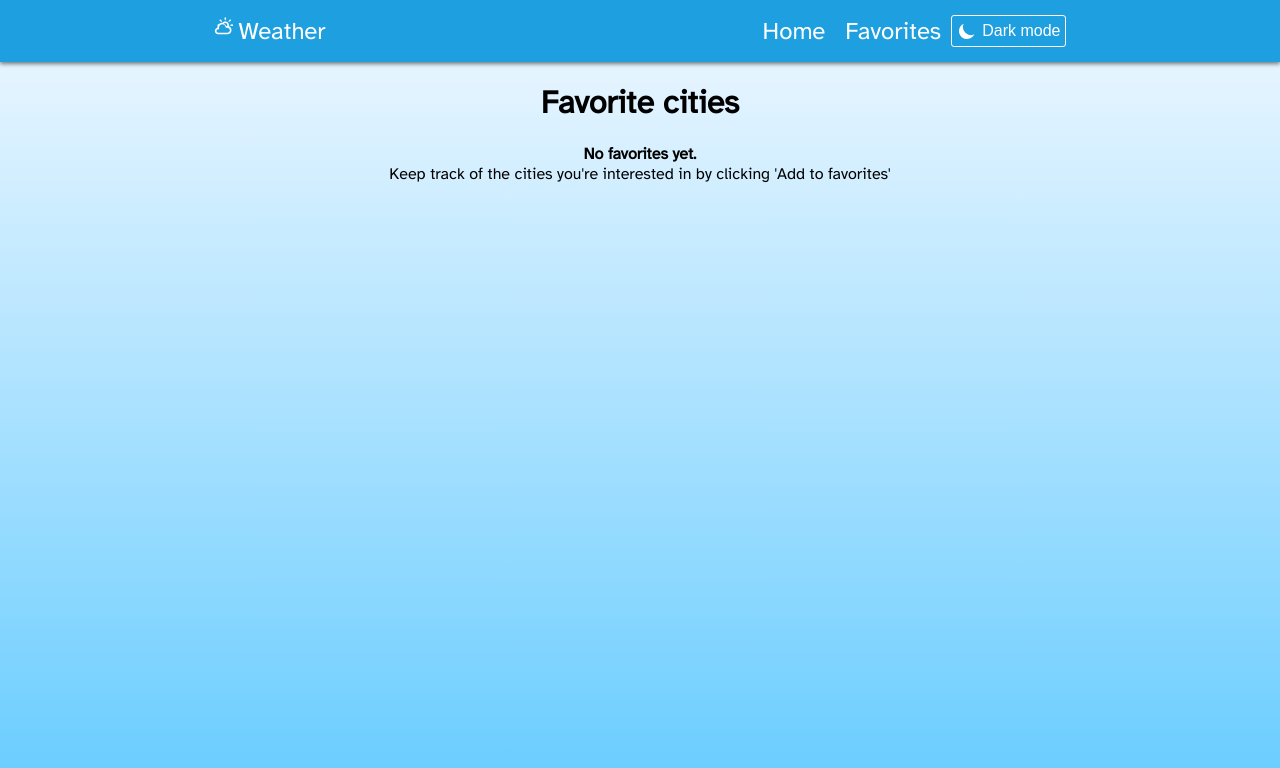
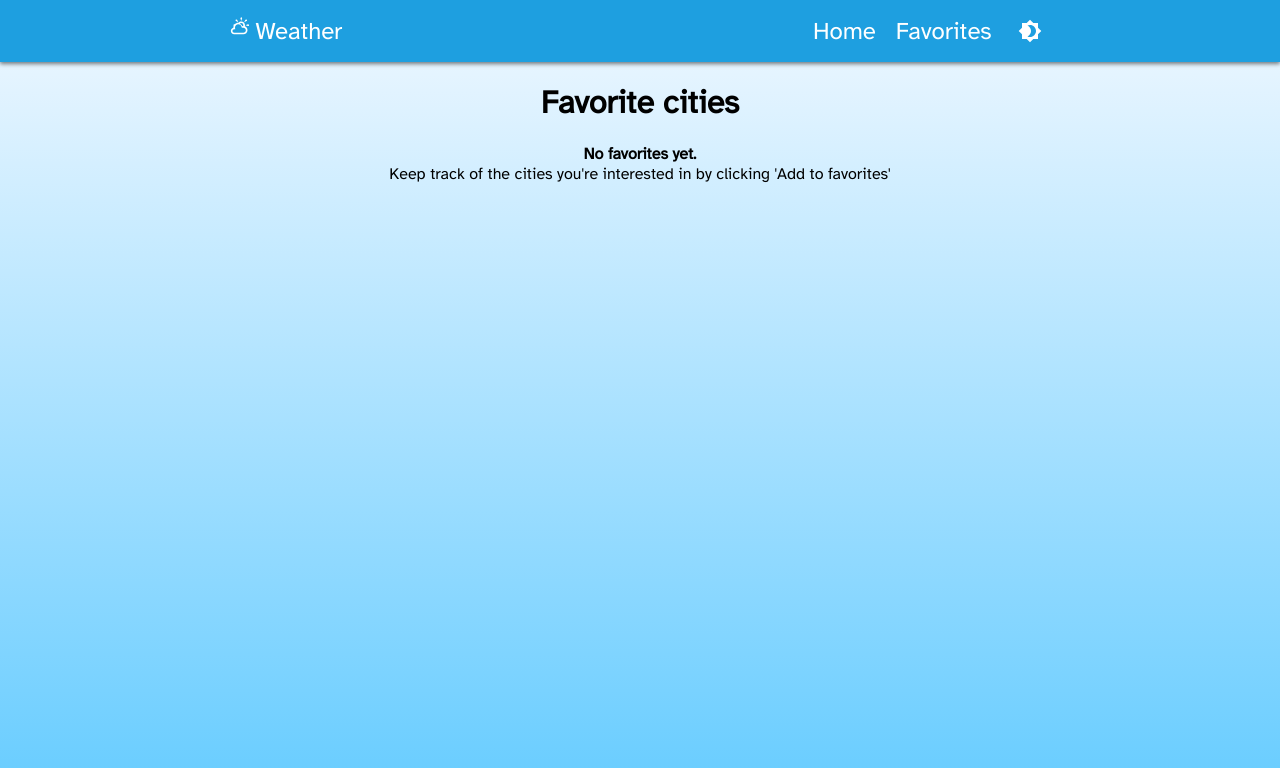
Before and after one commit to Or-Arbel/Or-Arbel-21-02-22, a React (Create React App) app: page /favorites in a window 1280 px wide. Shown: the top 768 px of the page. Built offline with nearby package versions, Linux system fonts and the light colour scheme.

Commit message:
fix dark mode icon

```diff
--- a/package.json
+++ b/package.json
@@ -8,6 +8,7 @@
     "@emotion/styled": "^11.8.1",
     "@fortawesome/fontawesome-svg-core": "^1.2.36",
     "@fortawesome/free-solid-svg-icons": "^5.15.4",
+    "@mui/icons-material": "^5.10.9",
     "@mui/material": "^5.4.4",
     "@reduxjs/toolkit": "^1.7.2",
     "@testing-library/jest-dom": "^5.14.1",
--- a/src/components/ThemeToggleButton/ThemeToggleButton.js
+++ b/src/components/ThemeToggleButton/ThemeToggleButton.js
@@ -1,25 +1,21 @@
 import React, { useContext } from "react";
 import { ThemeContext } from "../../App";
 
-import { CgSun } from "react-icons/cg";
-import { HiMoon } from "react-icons/hi";
-
-import styles from "./styles.module.scss";
+import { IconButton } from "@mui/material";
+import Brightness4Icon from "@mui/icons-material/Brightness4";
+import Brightness7Icon from "@mui/icons-material/Brightness7";
 
 const ThemeToggleButton = () => {
   const { isDarkMode, toggleMode } = useContext(ThemeContext);
 
-  const modeButtonContent = (
-    <div className={styles.modeDiv}>
-      {isDarkMode ? <CgSun size={20} /> : <HiMoon size={20} />}
-      {isDarkMode ? <span>Light mode</span> : <span>Dark mode</span>}
-    </div>
-  );
-
   return (
-    <button className={styles.modeButton} onClick={toggleMode}>
-      {modeButtonContent}
-    </button>
+    <IconButton
+      sx={{ ml: 1, color: "white" }}
+      onClick={toggleMode}
+      color="inherit"
+    >
+      {isDarkMode ? <Brightness7Icon /> : <Brightness4Icon />}
+    </IconButton>
   );
 };
 
--- a/src/components/ThemeToggleButton/styles.module.scss
+++ /dev/null
@@ -1,32 +0,0 @@
-.modeButton {
-  background: transparent;
-  border: 1px solid white;
-  border-radius: 3px;
-  color: white;
-  font-size: 1em;
-  padding: 5px;
-  cursor: pointer;
-
-  &:hover {
-    box-shadow: rgba(0, 0, 0, 0.24) 3px 3px 8px;
-  }
-}
-.modeDiv {
-  display: flex;
-  justify-content: center;
-  align-items: center;
-  line-height: 20px;
-
-  svg {
-    padding-right: 5px;
-  }
-}
-
-@media screen and (max-width: 992px) {
-  .modeDiv svg {
-    padding-right: 0;
-  }
-  .modeDiv span {
-    display: none;
-  }
-}
```
Also changed, not shown: 1 other file (tests, documents, lock files or other folders).
